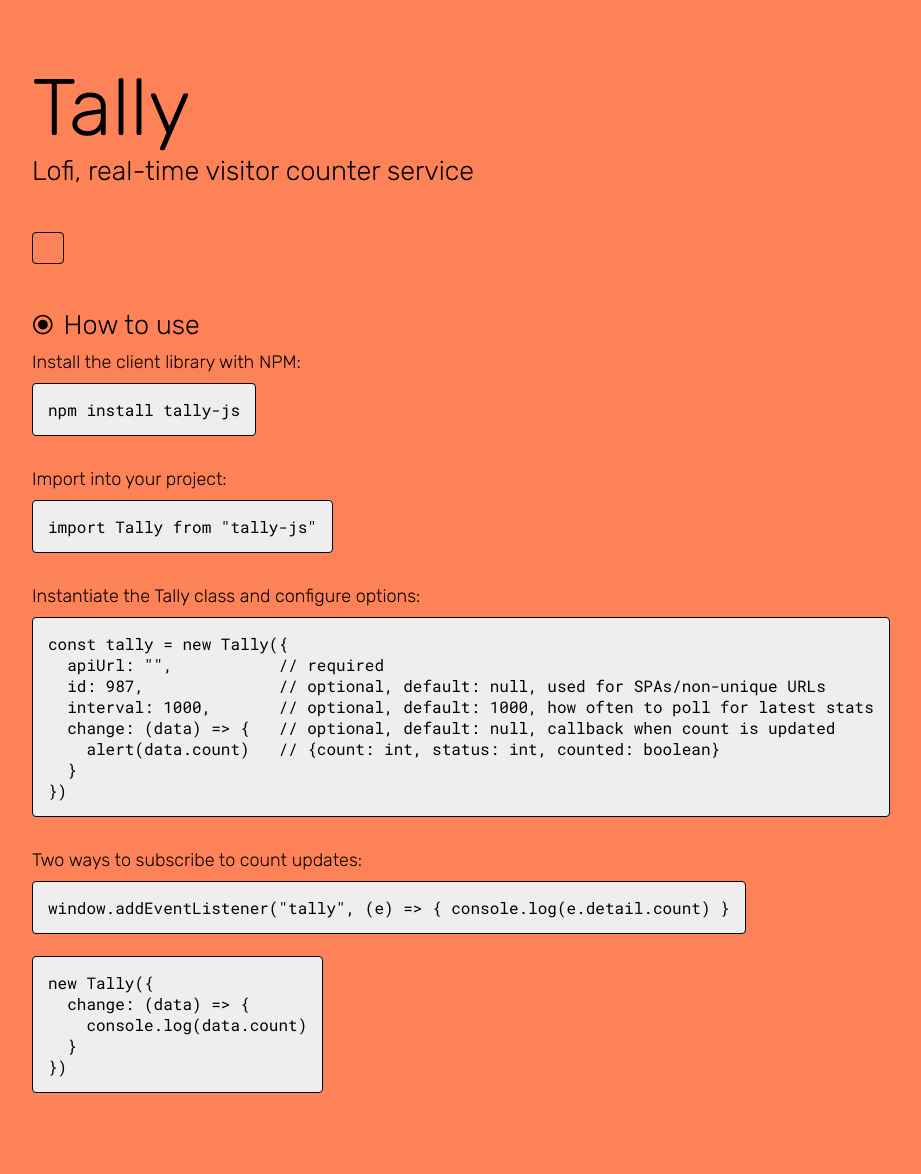
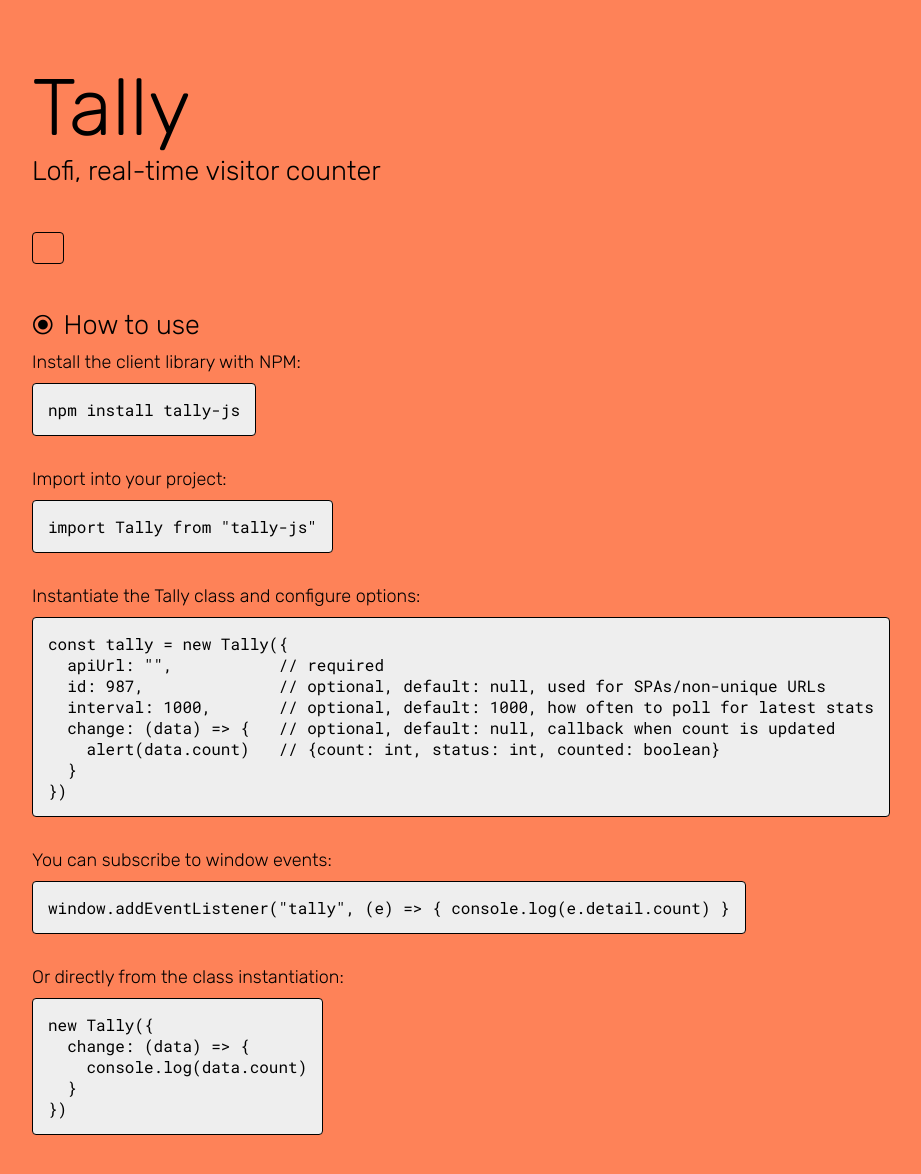
Before and after one commit to joshellington/tally, a website: page browser/index.html in a window 1280 px wide. Shown: the whole page, without its empty margins (28-949 px from the left). Before the commit the page ends 1153 px from the top, so only its background shows below. Drawn offline with Linux system fonts and the light colour scheme; no server answers.

Commit message:
Docs tweaks

```diff
--- a/browser/index.html
+++ b/browser/index.html
@@ -82,7 +82,7 @@
     <main>
       <section>
         <h1>Tally</h1>
-        <h2>Lofi, real-time visitor counter service</h2>
+        <h2>Lofi, real-time visitor counter</h2>
       </section>
 
       <section>
@@ -116,9 +116,10 @@ const tally = new Tally({
   }
 })</pre>
         <br><br>
-        <p>Two ways to subscribe to count updates:</p>
+        <p>You can subscribe to window events:</p>
         <pre>window.addEventListener("tally", (e) => { console.log(e.detail.count) }</pre>
         <br><br>
+        <p>Or directly from the class instantiation:</p>
         <pre>
 new Tally({
   change: (data) => {
```
